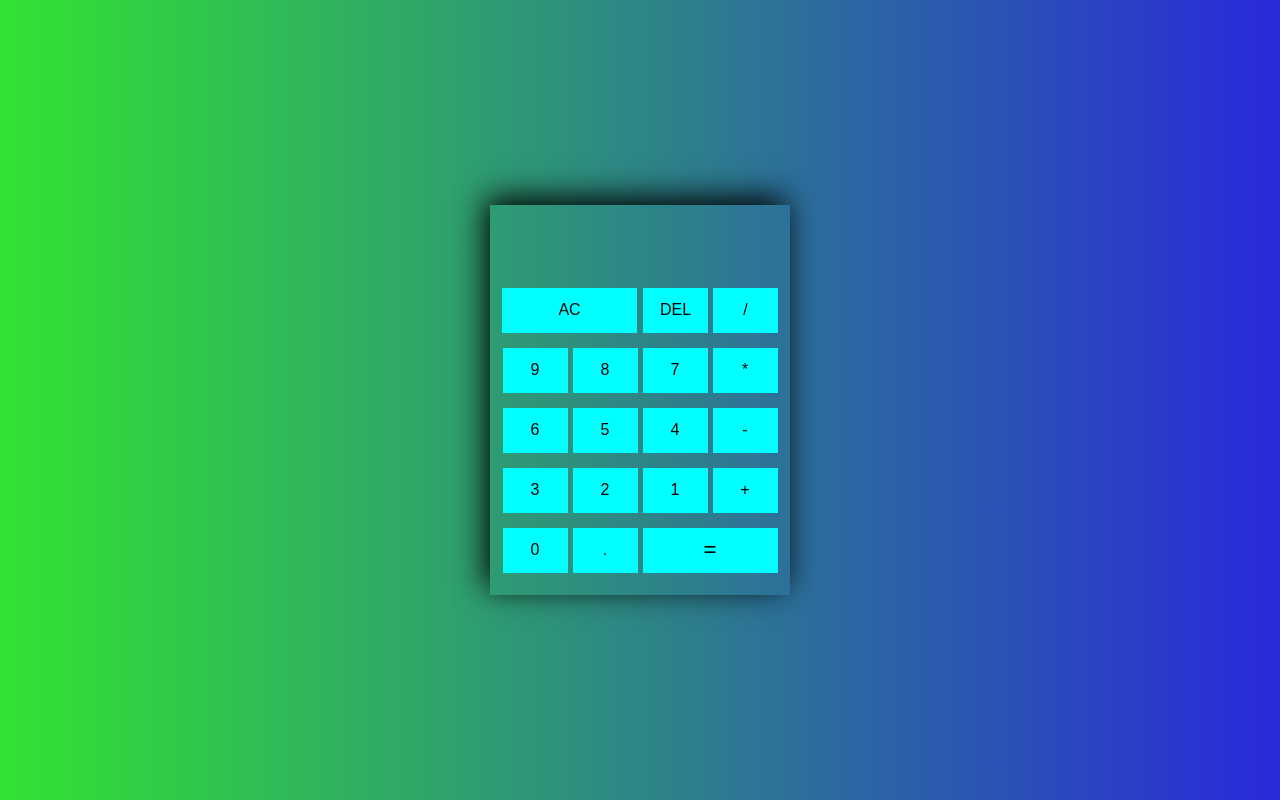
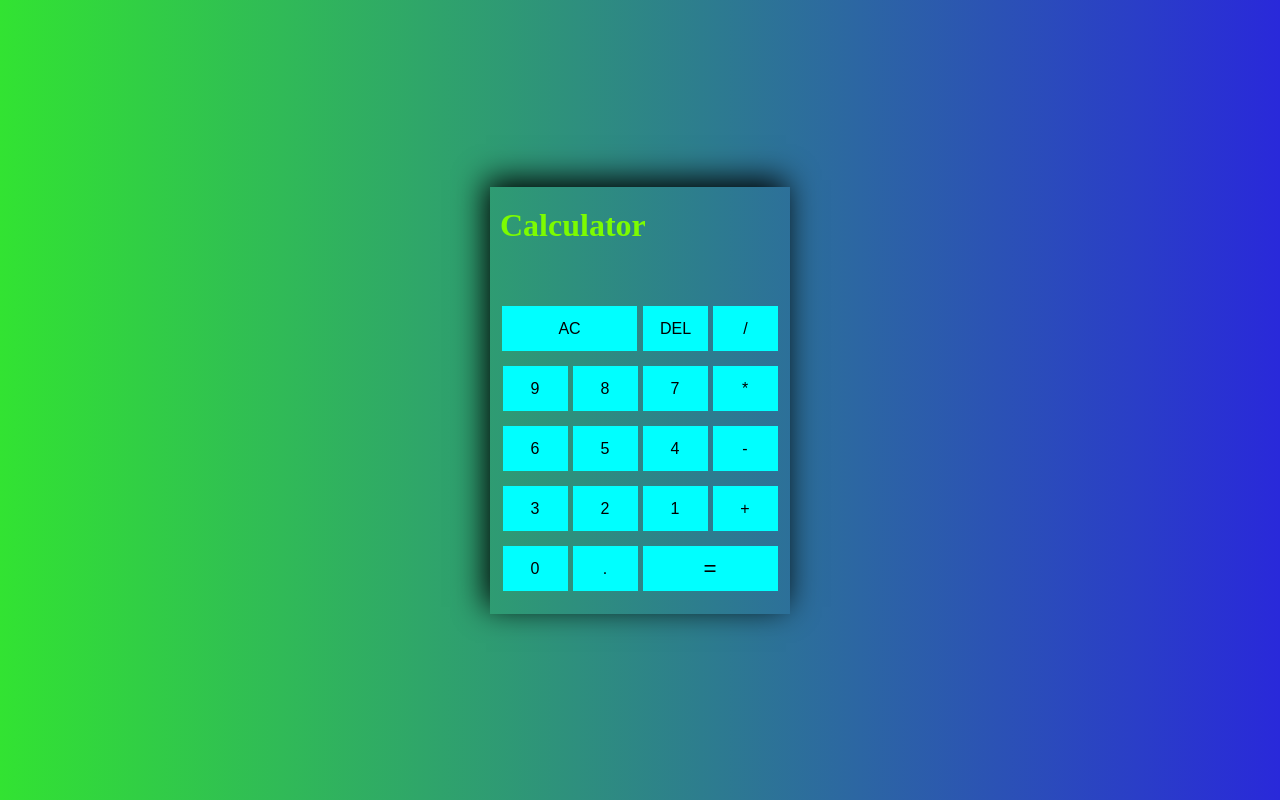
Before and after one commit to Dutta917/CalculatorApp, a plain HTML site: page index.html in a window 1280 px wide. Drawn offline with Linux system fonts and the light colour scheme.

Commit message:
overflow problem solved

```diff
--- a/index.html
+++ b/index.html
@@ -9,6 +9,7 @@
 <body>
     <div class="main">
         <div class="calculator">
+            <h1>Calculator</h1>
             <div class="screen"></div>
             <div class="button-postion">
                 <button class="btn-c" style="width:135px; margin-right:1px;">AC</button>
--- a/script.js
+++ b/script.js
@@ -16,8 +16,8 @@ function printNum(e){
             const total = screen.innerHTML;
             if(total.length>0){
                 const delString = total.slice(0,-1);
-                console.log(delString);
                 screen.innerHTML=delString;//*delete the last number
+                string=screen.innerHTML;
             }
         }else{
             string=string+value;
--- a/style.css
+++ b/style.css
@@ -10,6 +10,10 @@
     display:flex;
     justify-content: center;
     align-items: center;
+}
+h1{
+    font-size:xx-large;
+    color:lawngreen;
 }
 .calculator {
     height: fit-content;
@@ -28,6 +32,7 @@
     align-items: center;
     font-size: 1.5rem;
     font-weight: 700;
+    overflow-x:hidden;
 }
 .button-postion{
     display: flex;
```
